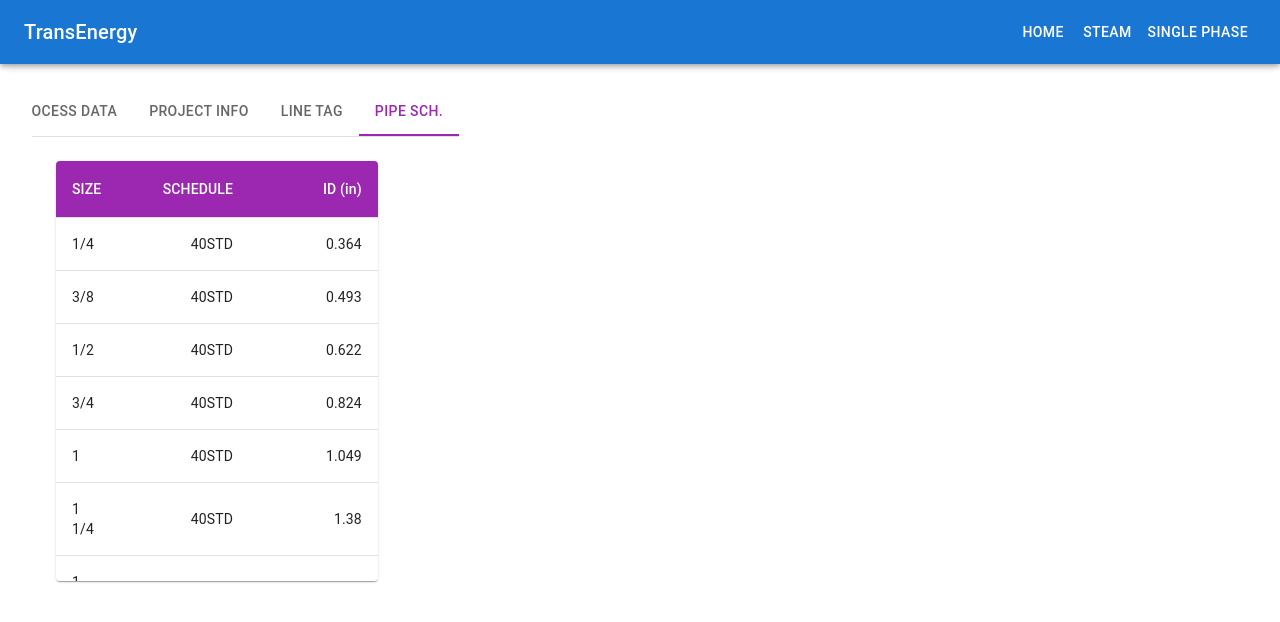
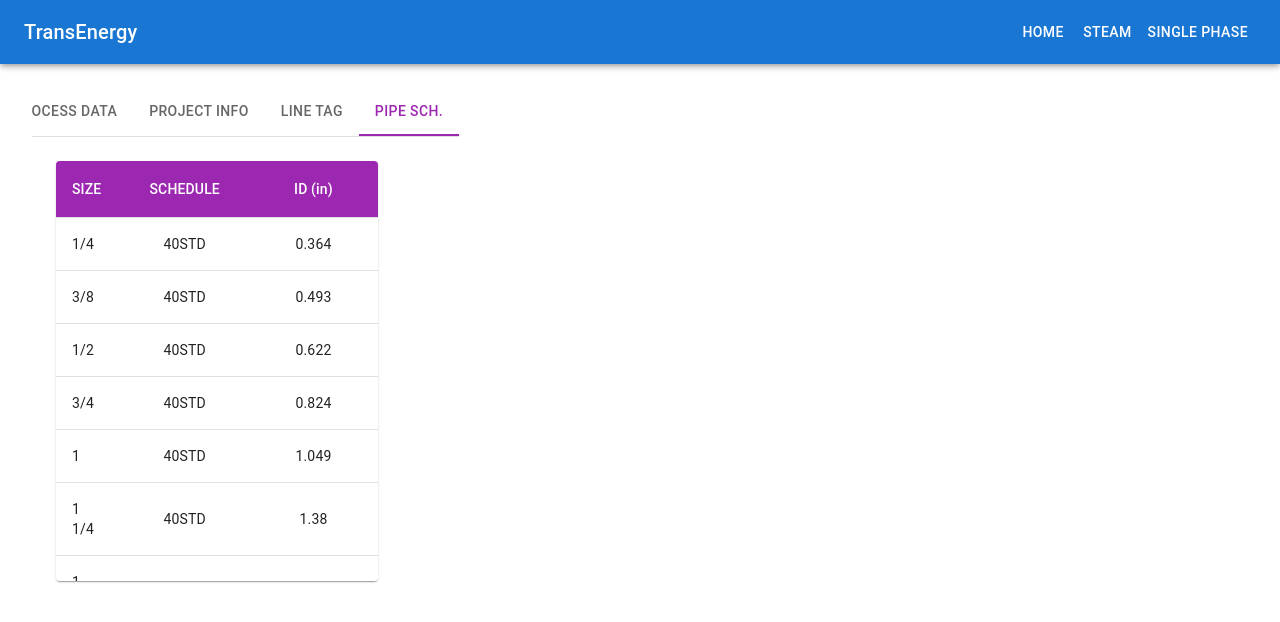
Before and after one commit to chiuwenyu/TransE-App, a React (Vite) app: page / in a window 1280 px wide. Both pictures are taken after a click on the tab "PIPE SCH.". Shown: the top 622 px of the page. Built offline with nearby package versions, Linux system fonts and the light colour scheme.

Commit message:
修飾 pipe schedule layout

```diff
--- a/src/Components/PipeManager.tsx
+++ b/src/Components/PipeManager.tsx
@@ -1,5 +1,4 @@
 import data from "../assets/PipeWork.json";
-import * as React from "react";
 import Table from "@mui/material/Table";
 import TableBody from "@mui/material/TableBody";
 import TableCell from "@mui/material/TableCell";
@@ -7,6 +6,7 @@ import TableContainer from "@mui/material/TableContainer";
 import TableHead from "@mui/material/TableHead";
 import TableRow from "@mui/material/TableRow";
 import Paper from "@mui/material/Paper";
+import { Margin } from "@mui/icons-material";
 
 function createData(SIZE: string, SCHEDULE: string, ID: number) {
   return { SIZE, SCHEDULE, ID };
@@ -32,10 +32,10 @@ export default function PipeManager() {
             <TableCell align="left" sx={{ width: "20%" }}>
               SIZE
             </TableCell>
-            <TableCell align="right" sx={{ width: "40%" }}>
+            <TableCell align="center" sx={{ width: "40%" }}>
               SCHEDULE
             </TableCell>
-            <TableCell align="right" sx={{ width: "40%" }}>
+            <TableCell align="center" sx={{ width: "40%" }}>
               ID&nbsp;(in)
             </TableCell>
           </TableRow>
@@ -51,8 +51,8 @@ export default function PipeManager() {
               <TableCell component="th" scope="row">
                 {row.SIZE}
               </TableCell>
-              <TableCell align="right">{row.SCHEDULE}</TableCell>
-              <TableCell align="right">{row.ID}</TableCell>
+              <TableCell align="center">{row.SCHEDULE}</TableCell>
+              <TableCell align="center">{row.ID}</TableCell>
             </TableRow>
           ))}
         </TableBody>
```
